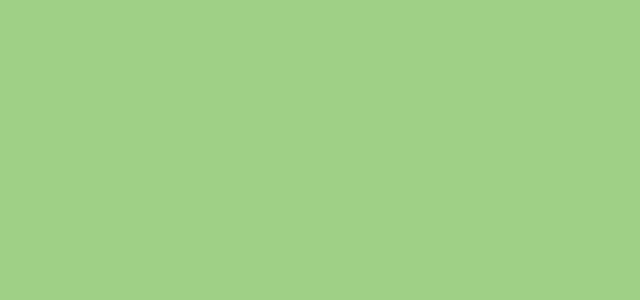
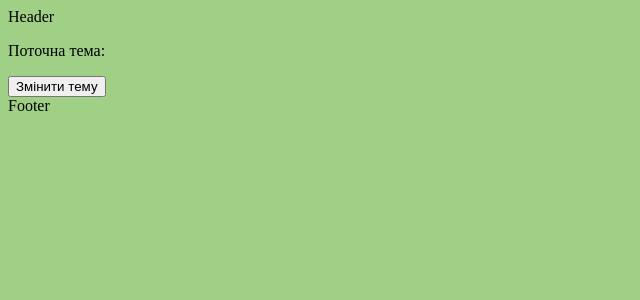
Before and after one commit to sotnik89/FrontendproReact, a React (Vite) app: page / in a window 1280 px wide. Shown: the top 300 px of the page, without its empty margins (0-640 px from the left). Built offline with nearby package versions, Linux system fonts and the light colour scheme.

Commit message:
changed_App.jsx

```diff
--- a/src/App.jsx
+++ b/src/App.jsx
@@ -1,9 +1,19 @@
+import React from "react";
+import Header from "./components/Header/Header.jsx";
+import Footer from "./components/Footer/Footer.jsx";
+import MyApp from "./pages/MyApp/MyApp.jsx";
 
+class App extends React.Component{
+  render() {
+    return(
+        <div>
+          <Header></Header>
+          <MyApp></MyApp>
+          <Footer></Footer>
 
-function App() {
-  return(
-      <div></div>
-  )
+        </div>
+    )
+  }
 }
 
 export default App
--- /dev/null
+++ b/src/components/Footer/Footer.jsx
@@ -0,0 +1,6 @@
+
+export default function Footer(){
+    return(
+        <div>Footer</div>
+    )
+}
--- /dev/null
+++ b/src/components/Header/Header.jsx
@@ -0,0 +1,7 @@
+
+
+export default function Header(){
+    return(
+        <div>Header</div>
+    )
+}
```
Also changed, not shown: src/pages/Home/Home.jsx (added), src/pages/MyApp/MyApp.jsx (renamed from src/components/MyApp/MyApp.jsx).
